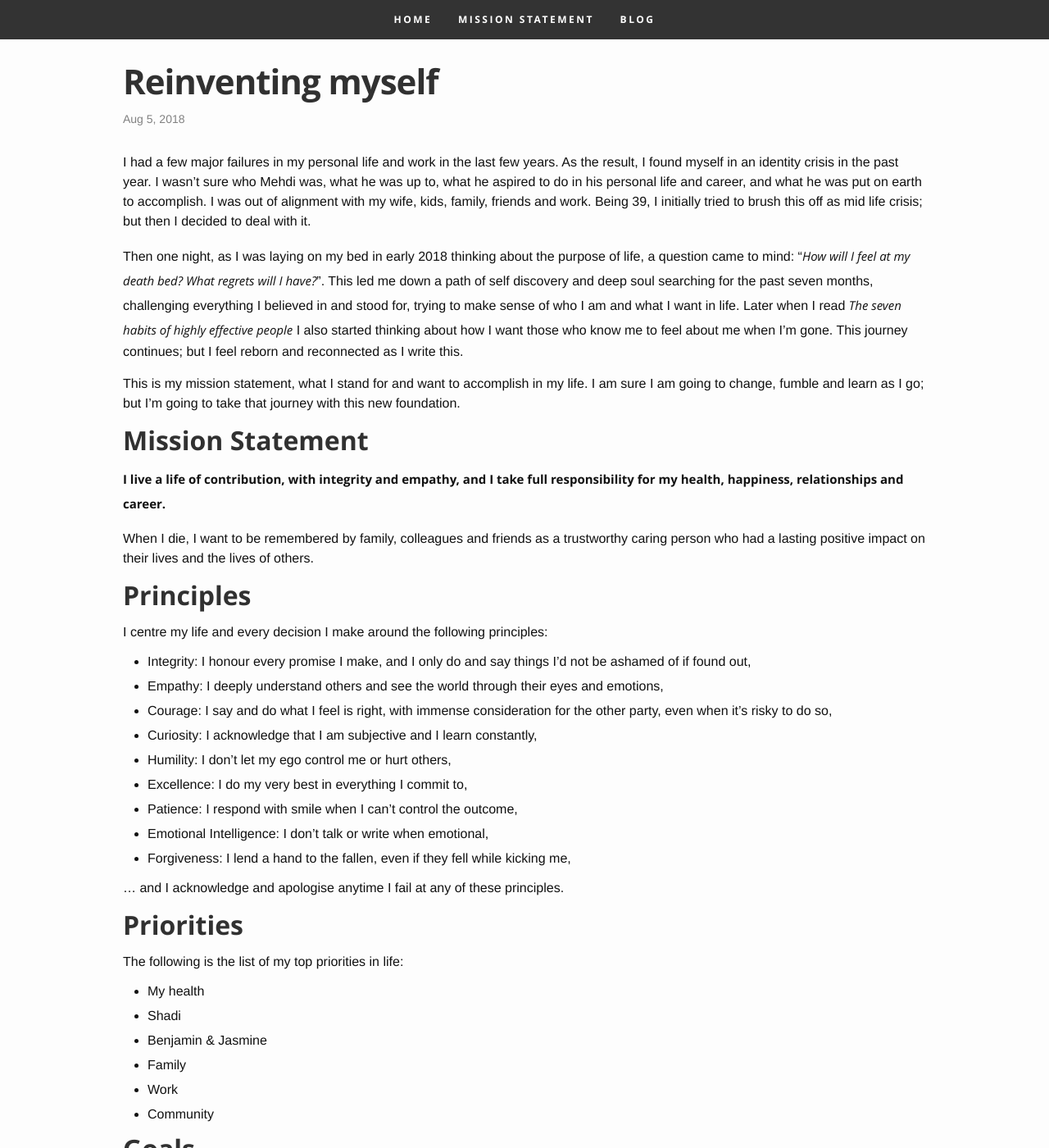
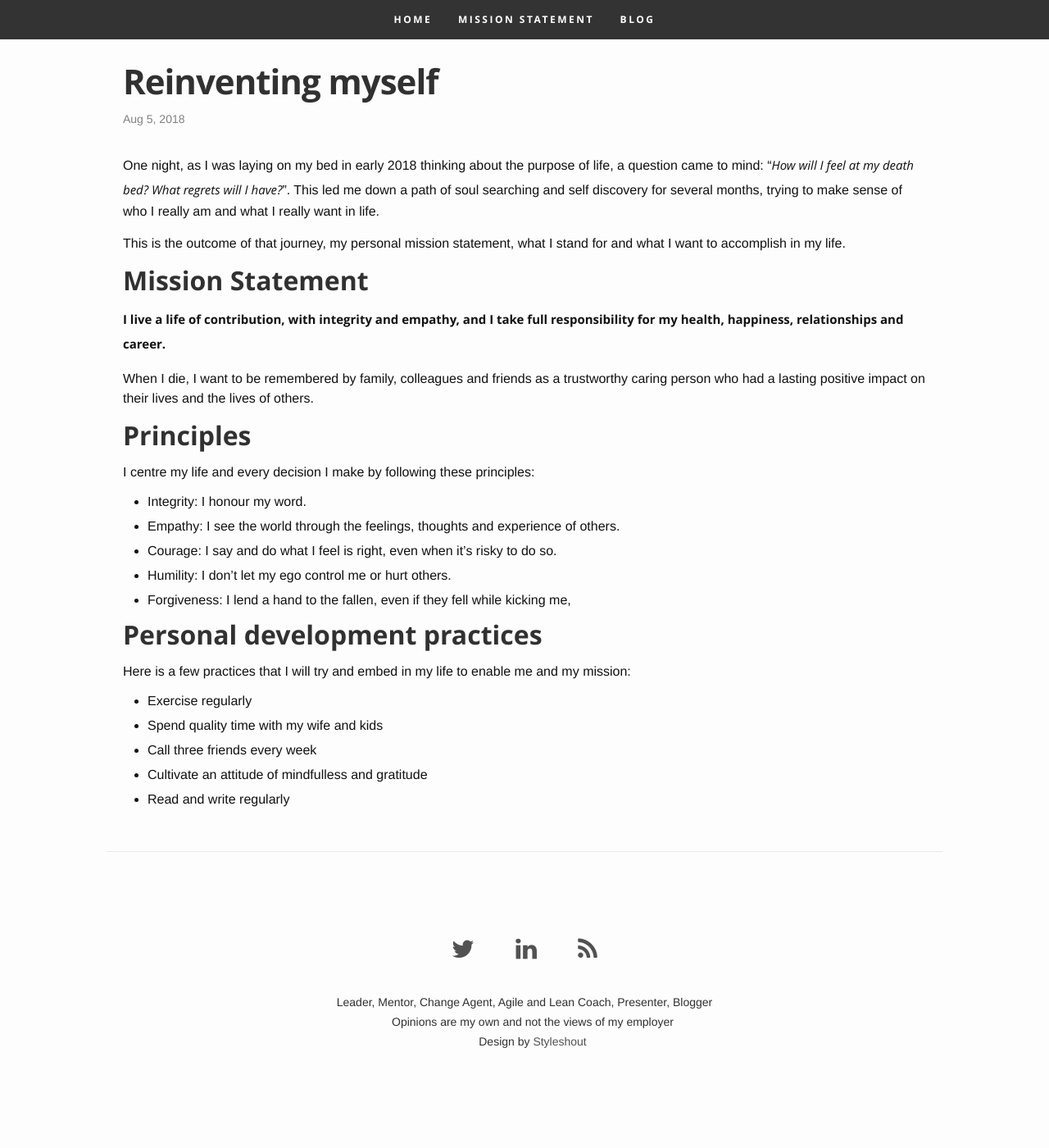
Before and after one commit to MehdiK/mehdik.github.io, a Jekyll site: the page built from _posts/2018-08-05-reinventing-myself.md, in a window 1280 px wide and 1400 px high. Shown: the whole window at 82% size. Built offline with Jekyll 4.4.1, drawn with Linux system fonts in a browser that asks for light colours; nearby versions of some CDN libraries; comment, search, counter and statistics services are not loaded; some of the changed text lies outside the part shown.

Commit message:
Revised 'reinventing myself'

```diff
--- a/_posts/2018-08-05-reinventing-myself.md
+++ b/_posts/2018-08-05-reinventing-myself.md
@@ -1,16 +1,14 @@
 ---
 layout: post
 title: "Reinventing myself"
-description: "This is how I reinvented myself after several major failures and going through identity crisis"
+description: "A journey of reinventing myself"
 date: "2018-08-05"
 tags: ["Personal Notes"]
 ---
 
-I had a few major failures in my personal life and work in the last few years. As the result, I found myself in an identity crisis in the past year. I wasn't sure who Mehdi was, what he was up to, what he aspired to do in his personal life and career, and what he was put on earth to accomplish. I was out of alignment with my wife, kids, family, friends and work. Being 39, I initially tried to brush this off as mid life crisis; but then I decided to deal with it.
+One night, as I was laying on my bed in early 2018 thinking about the purpose of life, a question came to mind: "*How will I feel at my death bed? What regrets will I have?*". This led me down a path of soul searching and self discovery for several months, trying to make sense of who I really am and what I really want in life.
 
-Then one night, as I was laying on my bed in early 2018 thinking about the purpose of life, a question came to mind: "*How will I feel at my death bed? What regrets will I have?*". This led me down a path of self discovery and deep soul searching for the past seven months, challenging everything I believed in and stood for, trying to make sense of who I am and what I want in life. Later when I read *The seven habits of highly effective people* I also started thinking about how I want those who know me to feel about me when I'm gone. This journey continues; but I feel reborn and reconnected as I write this.
-
-This is my mission statement, what I stand for and want to accomplish in my life. I am sure I am going to change, fumble and learn as I go; but I'm going to take that journey with this new foundation.
+This is the outcome of that journey, my personal mission statement, what I stand for and what I want to accomplish in my life.
 
 ## Mission Statement
 **I live a life of contribution, with integrity and empathy, and I take full responsibility for my health, happiness, relationships and career.**
@@ -18,69 +16,19 @@ This is my mission statement, what I stand for and want to accomplish in my life
 When I die, I want to be remembered by family, colleagues and friends as a trustworthy caring person who had a lasting positive impact on their lives and the lives of others.
 
 ## Principles
-I centre my life and every decision I make around the following principles:
+I centre my life and every decision I make by following these principles:
 
- - Integrity: I honour every promise I make, and I only do and say things I'd not be ashamed of if found out,
- - Empathy: I deeply understand others and see the world through their eyes and emotions,
- - Courage: I say and do what I feel is right, with immense consideration for the other party, even when it's risky to do so,
- - Curiosity: I acknowledge that I am subjective and I learn constantly,
- - Humility: I don't let my ego control me or hurt others,
- - Excellence: I do my very best in everything I commit to,
- - Patience: I respond with smile when I can't control the outcome,
- - Emotional Intelligence: I don't talk or write when emotional,
+ - Integrity: I honour my word.
+ - Empathy: I see the world through the feelings, thoughts and experience of others.
+ - Courage: I say and do what I feel is right, even when it's risky to do so.
+ - Humility: I don't let my ego control me or hurt others.
  - Forgiveness: I lend a hand to the fallen, even if they fell while kicking me,
 
-... and I acknowledge and apologise anytime I fail at any of these principles.
+## Personal development practices
+Here is a few practices that I will try and embed in my life to enable me and my mission:
 
-## Priorities
-The following is the list of my top priorities in life:
-
- - My health
- - Shadi
- - Benjamin & Jasmine
- - Family
- - Work
- - Community
-
-## Goals
-It is 5th of August 2023 (five years from now):
-
- - Shadi and I are in love, like when we were friends
- - Benjamin and Jasmine know who they are and are growing up to live happy successful lives
- - I have a great relationship with my family
- - I have touched the hearts and changed the lives of many people in a lasting positive way
- - I am healthier and happier than when I was 18
- - I have spent a lot of time travelling with Shadi and kids
-
-I still don't know how I will achieve these goals; but I am committed to make them happen.
-
-## Personal development practices
-Here is a few practices that I've been doing to enable me and my mission:
-
- - Spend quality time with Shadi and kids
- - Read one book a month
- - Exercise five times a week
- - Write more
+ - Exercise regularly
+ - Spend quality time with my wife and kids
  - Call three friends every week
- - Meditate
- - Watch less than three hours of tv a week
- - Get up early
- - Take calculated risks
- - Foster meaningful relationships
- - Cultivate an attitude of gratitude
-
-## My journey
-The following is the list of things that have had the biggest influence in my journey so far:
-
- - Challenged everything I thought was right.
- - Observed everything I've done and everything and everyone around me.
- - Talked with a professional coach.
- - Asked for feedback from ex-colleagues.
- - Took [Via character test](https://www.viacharacter.org/www/).
- - Took [Gallup personality test](https://www.gallupstrengthscenter.com/).
- - Did [Happen To Your Career](https://www.happentoyourcareer.com/start-here/) course.
- - Listened to a lot episodes from the [Coaching for leaders](https://coachingforleaders.com/) podcast.
- - Read a lot of books. The most influential ones were *[The seven habits of highly effective people](https://www.amazon.com/Habits-Highly-Effective-People-Powerful-ebook/dp/B01069X4H0/ref=sr_1_3?ie=UTF8&qid=1533474547&sr=8-3&keywords=the+seven+habits+of+highly+effective+people)*, *[The Big Leap](https://www.amazon.com/Big-Leap-Conquer-Hidden-Level-ebook/dp/B0026772QU/ref=sr_1_1?s=digital-text&ie=UTF8&qid=1533474782&sr=1-1&keywords=big+leap)*, *[The power of habit](https://www.amazon.com/Power-Habit-Why-What-Change-ebook/dp/B006WAIV6M/ref=sr_1_3?s=digital-text&ie=UTF8&qid=1533474854&sr=1-3&keywords=The+power+of+habit)*, *[How to fail at everything and still win big](https://www.amazon.com/How-Fail-Almost-Everything-Still-ebook/dp/B00FHI0XK2/ref=sr_1_1?s=digital-text&ie=UTF8&qid=1533474968&sr=1-1&keywords=how+to+fail+at+almost+everything+and+still+win+big)* and *[Good authority](https://www.amazon.com/Good-Authority-Become-Leader-Waiting-ebook/dp/B01M06R11R/ref=sr_1_1?s=digital-text&ie=UTF8&qid=1533474611&sr=1-1&keywords=good+authority)*.
- - Read this [guide on writing personal mission statement](https://www.andyandrews.com/personal-mission-statement/)
-
-To be continued ...
+ - Cultivate an attitude of mindfulless and gratitude
+ - Read and write regularly
```
